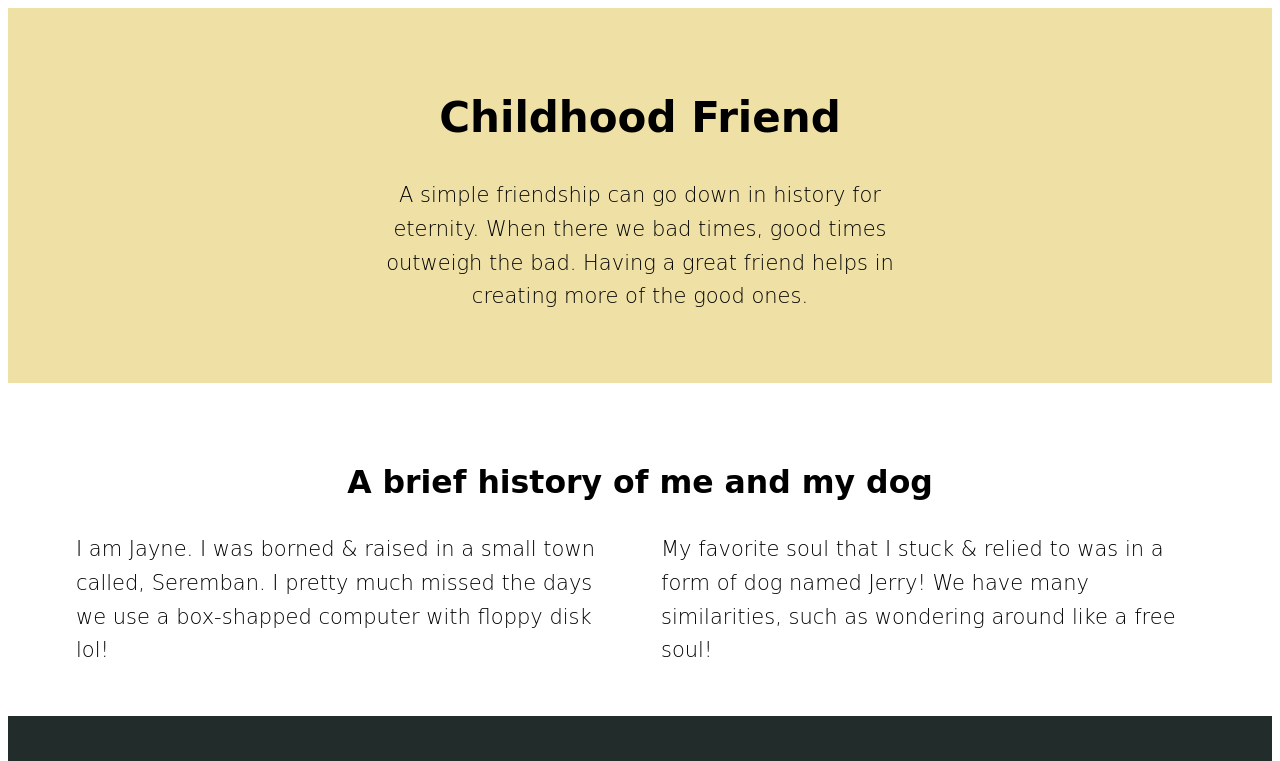
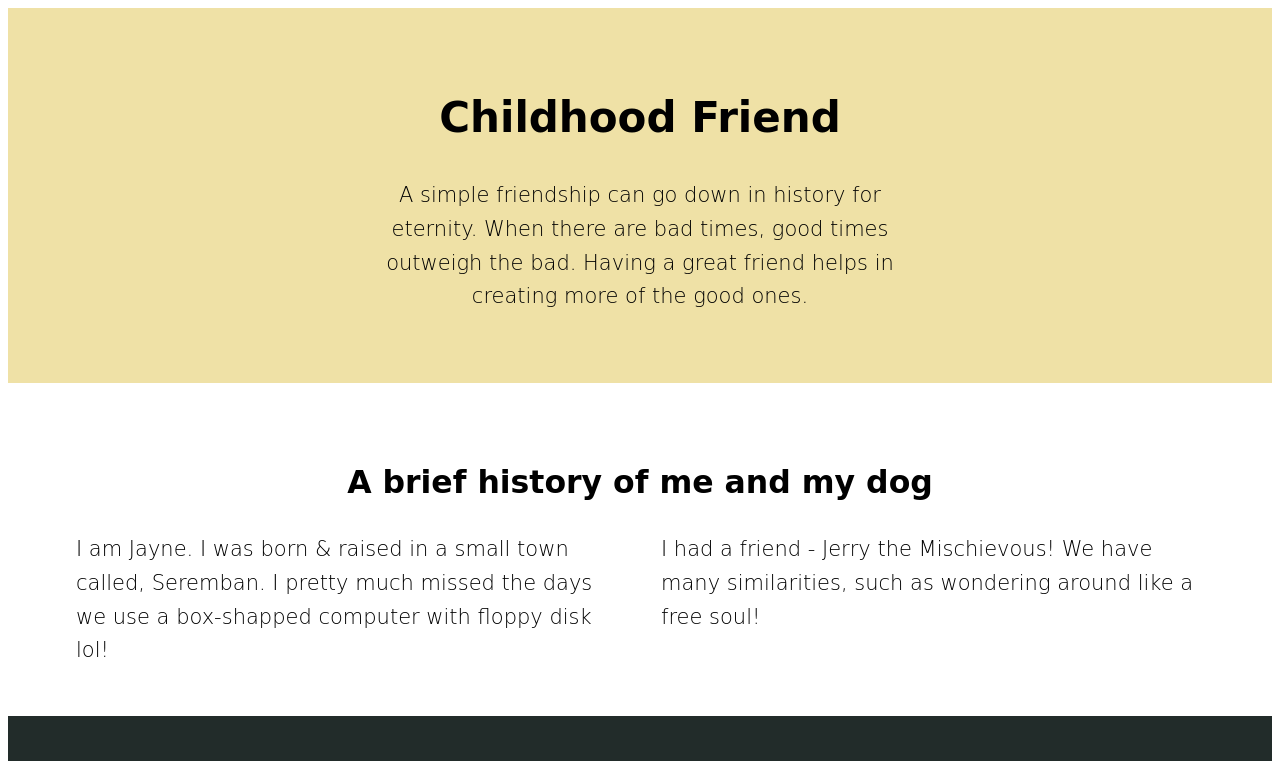
Before and after one commit to SpaceJayne/jerry, a plain HTML site: page index.html in a window 1280 px wide. Shown: the top 761 px of the page. Drawn offline with Linux system fonts and the light colour scheme; a web font is replaced by a local one.

Commit message:
Update index.html
Edit text changes

```diff
--- a/index.html
+++ b/index.html
@@ -21,15 +21,15 @@
     <header class = "bg-light text-center">
         <div class="container container--narrow">
             <h1>Childhood Friend</h1>
-            <p>A simple friendship can go down in history for eternity. When there we bad times, good times outweigh the bad. Having a great friend helps in creating more of the good ones.</p>
+            <p>A simple friendship can go down in history for eternity. When there are bad times, good times outweigh the bad. Having a great friend helps in creating more of the good ones.</p>
         </div>
     </header>
     <section class = "bg-accent">
         <div class="container">
             <h2 class = "text-center">A brief history of me and my dog</h2>
             <div class="split">
-                <div>I am Jayne. I was borned & raised in a small town called, Seremban. I pretty much missed the days we use a box-shapped computer with floppy disk lol!</div>
-                <div>My favorite soul that I stuck & relied to was in a form of dog named Jerry! We have many similarities, such as wondering around like a free soul!</div>
+                <div>I am Jayne. I was born & raised in a small town called, Seremban. I pretty much missed the days we use a box-shapped computer with floppy disk lol!</div>
+                <div>I had a friend - Jerry the Mischievous! We have many similarities, such as wondering around like a free soul!</div>
             </div>
         </div>
     </section>
```
